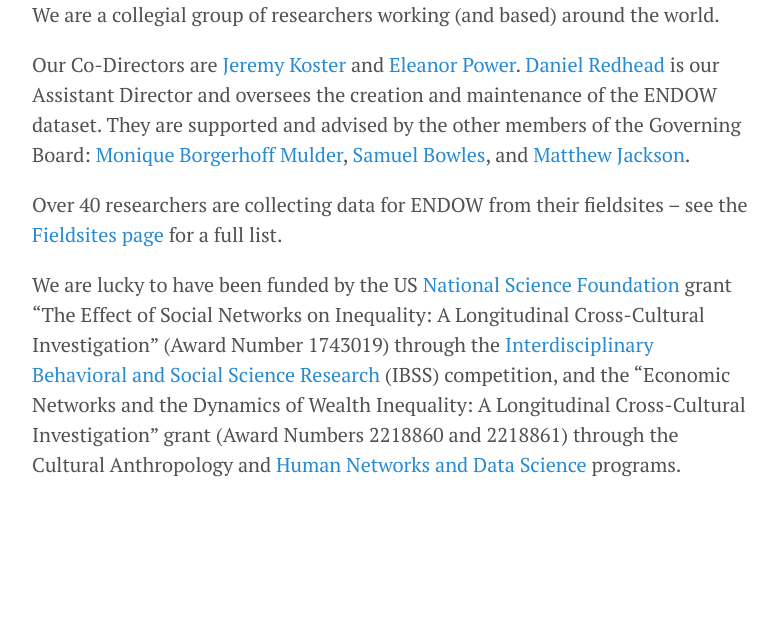
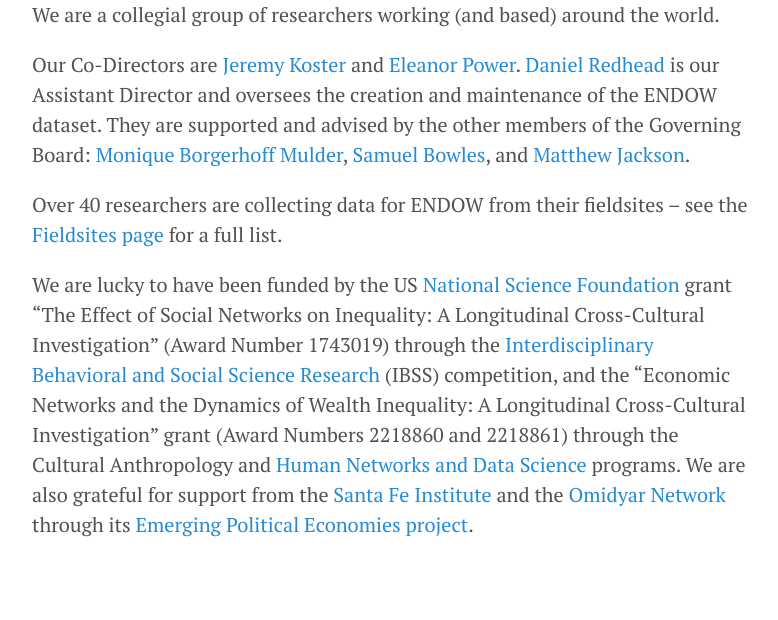
Before and after one commit to endowproject/endowproject.github.io, a Jekyll site: the page built from about-us.md, in a window 1280 px wide. Shown: the part 512-1132 px from the top of the page, without its empty margins (248-1026 px from the left). Built offline with Jekyll 4.4.1, drawn with Linux system fonts in a browser that asks for light colours; before the commit the page ends 1072 px from its top, so only the background shows below that.

Commit message:
adding SFI EPE

```diff
--- a/about-us.md
+++ b/about-us.md
@@ -13,4 +13,4 @@ Our Co-Directors are [Jeremy Koster](https://researchdirectory.uc.edu/p/kosterjy
 
 Over 40 researchers are collecting data for ENDOW from their fieldsites -- see the [Fieldsites page](https://endowproject.github.io/fieldsites/) for a full list.
 
-We are lucky to have been funded by the US [National Science Foundation](https://www.nsf.gov/) grant "The Effect of Social Networks on Inequality: A Longitudinal Cross-Cultural Investigation" (Award Number 1743019) through the [Interdisciplinary Behavioral and Social Science Research](https://www.nsf.gov/funding/pgm_summ.jsp?pims_id=504832) (IBSS) competition, and the "Economic Networks and the Dynamics of Wealth Inequality: A Longitudinal Cross-Cultural Investigation" grant (Award Numbers 2218860 and 2218861) through the Cultural Anthropology and [Human Networks and Data Science](https://beta.nsf.gov/funding/opportunities/human-networks-data-science-hnds) programs.
+We are lucky to have been funded by the US [National Science Foundation](https://www.nsf.gov/) grant "The Effect of Social Networks on Inequality: A Longitudinal Cross-Cultural Investigation" (Award Number 1743019) through the [Interdisciplinary Behavioral and Social Science Research](https://www.nsf.gov/funding/pgm_summ.jsp?pims_id=504832) (IBSS) competition, and the "Economic Networks and the Dynamics of Wealth Inequality: A Longitudinal Cross-Cultural Investigation" grant (Award Numbers 2218860 and 2218861) through the Cultural Anthropology and [Human Networks and Data Science](https://beta.nsf.gov/funding/opportunities/human-networks-data-science-hnds) programs. We are also grateful for support from the [Santa Fe Institute](https://www.santafe.edu/) and the [Omidyar Network](https://omidyar.com/) through its [Emerging Political Economies project](https://www.santafe.edu/info/epe/home).
```
Also changed, not shown: news.md (+2 -0 lines).
